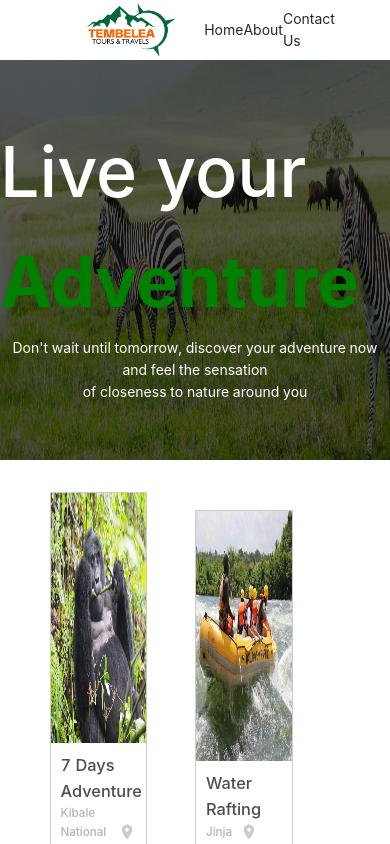
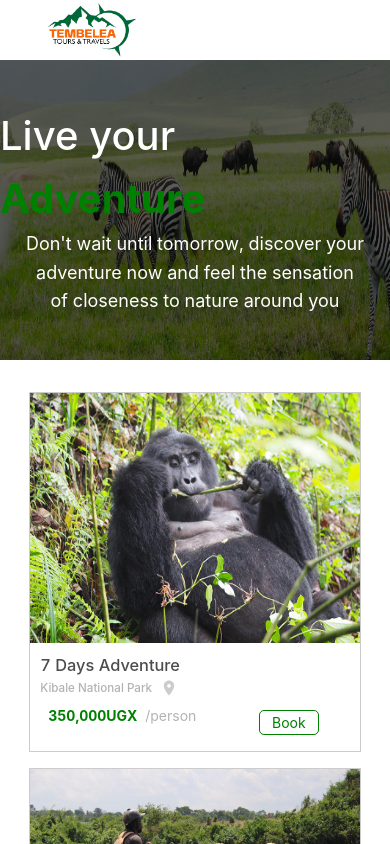
Before and after one commit to Stuartkal/Tembelea-tours-travels, a React (Create React App) app: page / in a window 390 px wide. Shown: the top 844 px of the page. Built offline with nearby package versions, Linux system fonts and the light colour scheme.

Commit message:
hosting with firebase

```diff
--- a/src/components/Layout/Book/Styles.css
+++ b/src/components/Layout/Book/Styles.css
@@ -195,3 +195,22 @@
 	width: 90%;
 	margin-bottom: 0.5rem;
 }
+
+@media screen and (max-width: 768px) {
+	.book-main {
+		flex-direction: column;
+	}
+
+	.book-left-column {
+		width: 100%;
+	}
+
+	.book-right-column {
+		width: 100%;
+	}
+
+	.book-slider-container img {
+		height: 200px;
+		width: 100%;
+	}
+}
--- a/src/components/Layout/Book/index.js
+++ b/src/components/Layout/Book/index.js
@@ -34,7 +34,7 @@ const  Book = () => {
   const { state } = useLocation()
   const form = useRef()
 
-  console.log(State)
+  // console.log(State)
 
   const sendEmail = (e) => {
     e.preventDefault()
--- a/src/components/Layout/Landingpage/Styles.css
+++ b/src/components/Layout/Landingpage/Styles.css
@@ -178,3 +178,37 @@
 		left: -400%;
 	}
 }
+
+@media screen and (max-width: 768px) {
+	.slider figure img {
+		height: 300px;
+	}
+
+	.content {
+		flex-direction: column;
+	}
+
+	.backdrop {
+		height: 300px;
+	}
+
+	.backdrop h1 {
+		font-size: 40px;
+	}
+
+	.backdrop p {
+		font-size: 18px;
+	}
+
+	.card {
+		width: 85%;
+		margin-top: 0;
+		margin-left: 0;
+		margin-right: 0;
+		margin-bottom: 1rem;
+	}
+
+	.card-row {
+		width: 90%;
+	}
+}
--- a/src/components/Navigation/Navbar.js
+++ b/src/components/Navigation/Navbar.js
@@ -14,9 +14,9 @@ const Navbar = () => {
                     <img onClick={() => navigate('/')} src={logo} alt="logo"/>
                 </div>
                 <div className='links'>
-                    <h4 onClick={() => navigate('/')}>Home</h4>
-                    <h4>About</h4>
-                    <h4>Contact Us</h4>
+                    {/* <h4 onClick={() => navigate('/')}>Home</h4> */}
+                    {/* <h4>About</h4>
+                    <h4>Contact Us</h4> */}
                 </div>
                 <div className='profile'>
                     {/* <button>login</button> */}
--- a/src/components/Navigation/Styles.css
+++ b/src/components/Navigation/Styles.css
@@ -60,3 +60,9 @@
 	color: #142d25;
 	font-size: 20px;
 }
+
+@media screen and (max-width: 768px) {
+	.nav-content {
+		width: 95%;
+	}
+}
```
Also changed, not shown: firebase.json (added), 1 other file (tests, documents, lock files or other folders).
